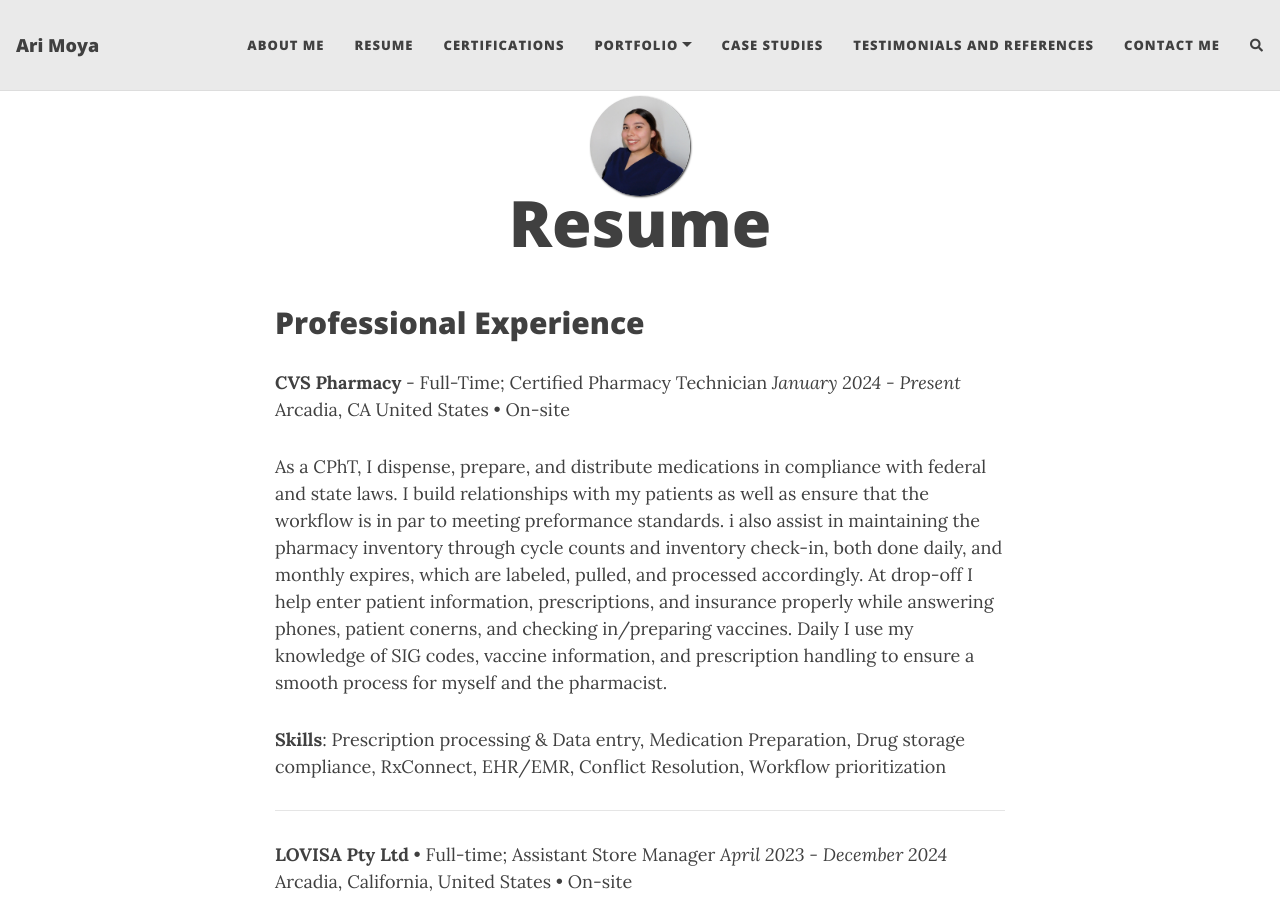
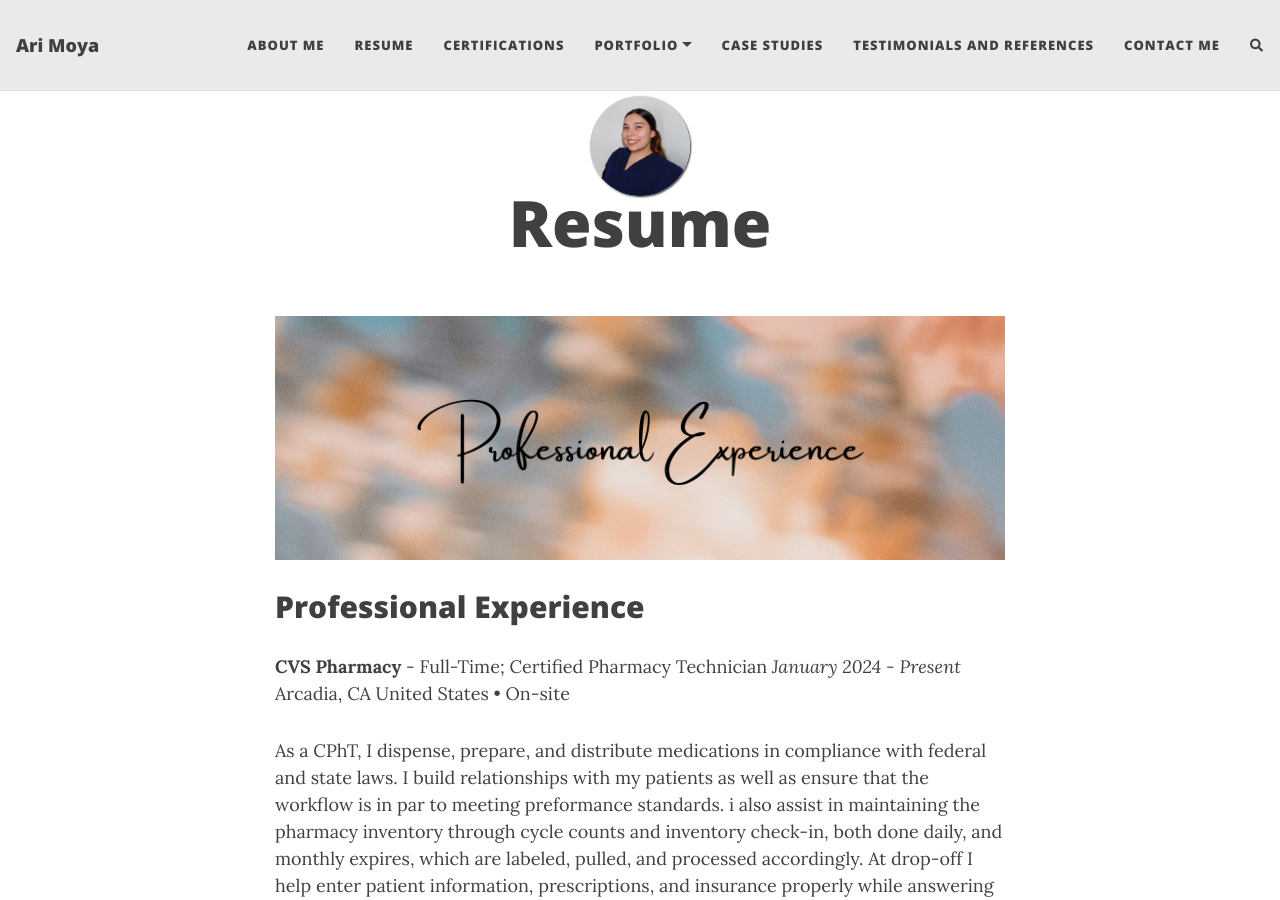
Before and after one commit to aiybusp/aiybusp.github.io, a Jekyll site: the page built from resume.md, in a window 1280 px wide and 900 px high. Built offline with Jekyll 4.4.1, drawn with Linux system fonts in a browser that asks for light colours; nearby versions of some CDN libraries; comment, search, counter and statistics services are not loaded.

Commit message:
Update resume.md

```diff
--- a/resume.md
+++ b/resume.md
@@ -3,6 +3,10 @@
 title:  Resume
 permalink: /resume/
 ---
+<p align="center">
+  <img src="/assets/img/ResumeHeader.png" alt="Resume Page Header" style="width:100%; max-height:300px; object-fit:cover;">
+</p>
+
 
 ## Professional Experience
 
```
